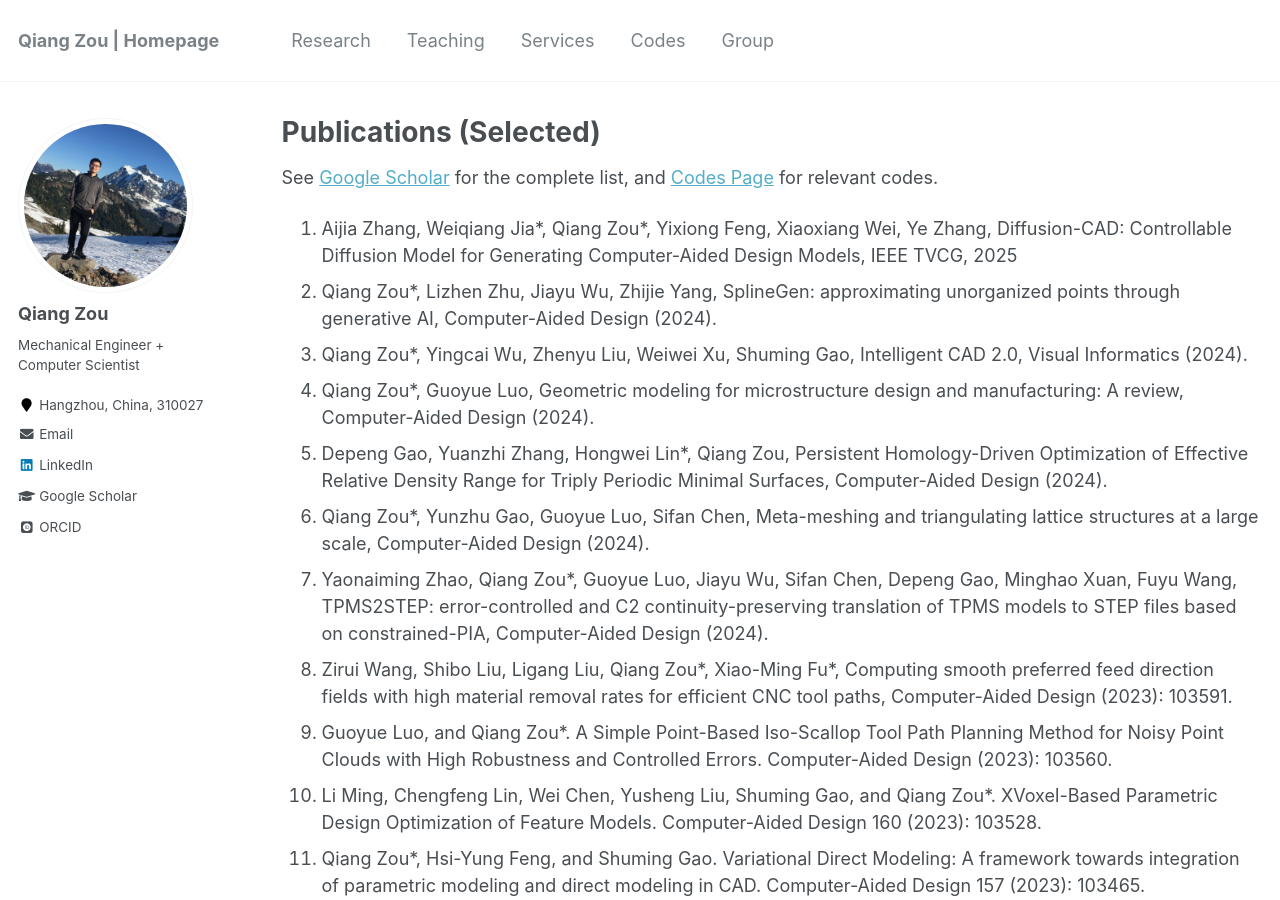
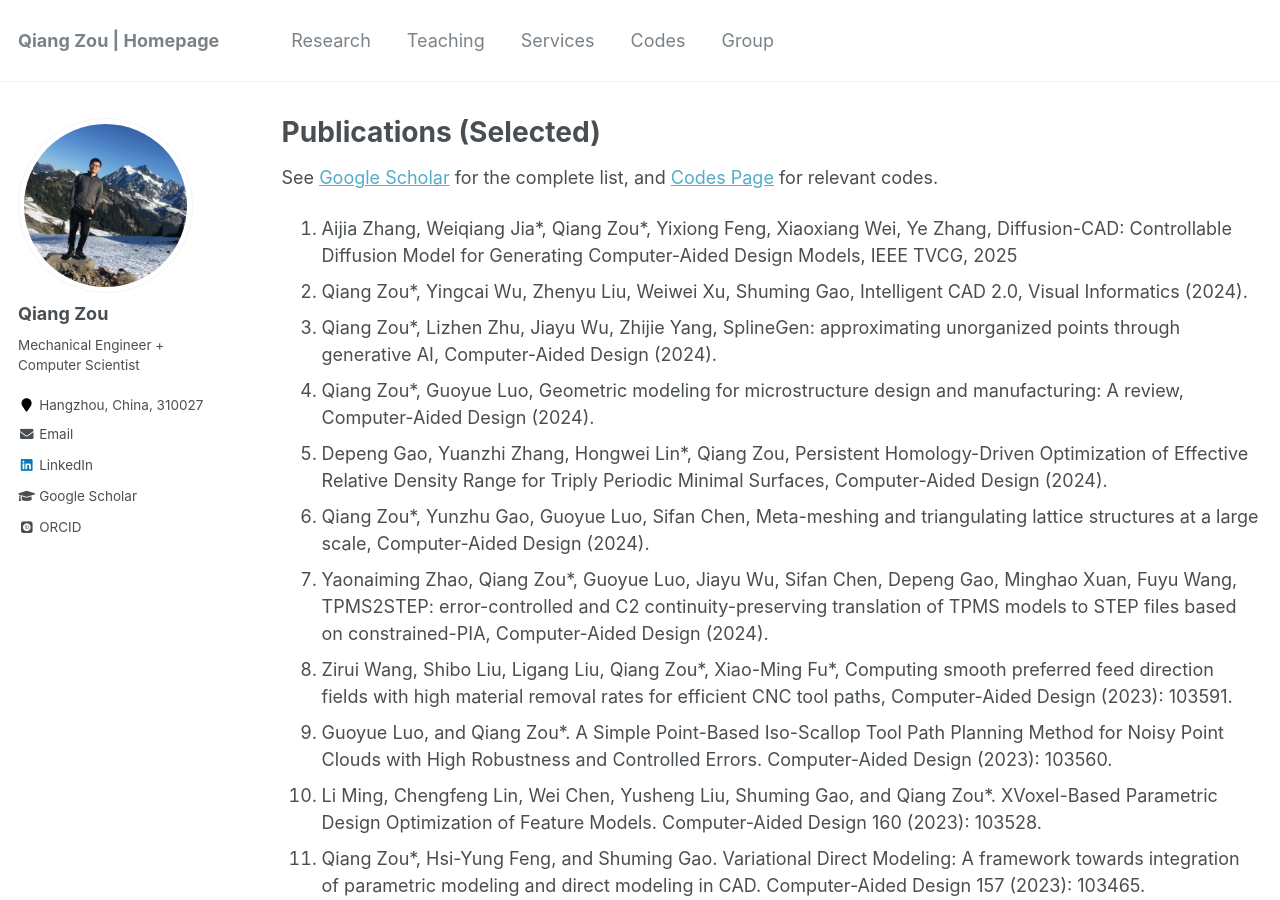
Before and after one commit to Qiang-Zou/Qiang-Zou.github.io, a Jekyll site: the page built from _pages/research.md, in a window 1280 px wide and 900 px high. Built offline with Jekyll 4.4.1, drawn with Linux system fonts in a browser that asks for light colours; some web fonts are replaced.

```diff
--- a/_pages/research.md
+++ b/_pages/research.md
@@ -15,8 +15,8 @@ Theses
 See [Google Scholar](https://scholar.google.com/citations?user=9FwFNqAAAAAJ&hl=en) for the complete list, and [Codes Page](https://qiang-zou.github.io//codes/) for relevant codes.
 
 1. Aijia Zhang, Weiqiang Jia\*, Qiang Zou\*, Yixiong Feng, Xiaoxiang Wei, Ye Zhang, Diffusion-CAD: Controllable Diffusion Model for Generating Computer-Aided Design Models, IEEE TVCG, 2025
+1. Qiang Zou\*, Yingcai Wu, Zhenyu Liu, Weiwei Xu, Shuming Gao, Intelligent CAD 2.0, Visual Informatics (2024).
 1. Qiang Zou\*, Lizhen Zhu, Jiayu Wu, Zhijie Yang, SplineGen: approximating unorganized points through generative AI, Computer-Aided Design (2024).
-1. Qiang Zou\*, Yingcai Wu, Zhenyu Liu, Weiwei Xu, Shuming Gao, Intelligent CAD 2.0, Visual Informatics (2024).
 1. Qiang Zou\*, Guoyue Luo, Geometric modeling for microstructure design and manufacturing: A review, Computer-Aided Design (2024).
 1. Depeng Gao, Yuanzhi Zhang, Hongwei Lin\*, Qiang Zou, Persistent Homology-Driven Optimization of Effective Relative Density Range for Triply Periodic Minimal Surfaces, Computer-Aided Design (2024).
 1. Qiang Zou\*, Yunzhu Gao, Guoyue Luo, Sifan Chen, Meta-meshing and triangulating lattice structures at a large scale, Computer-Aided Design (2024).
```
